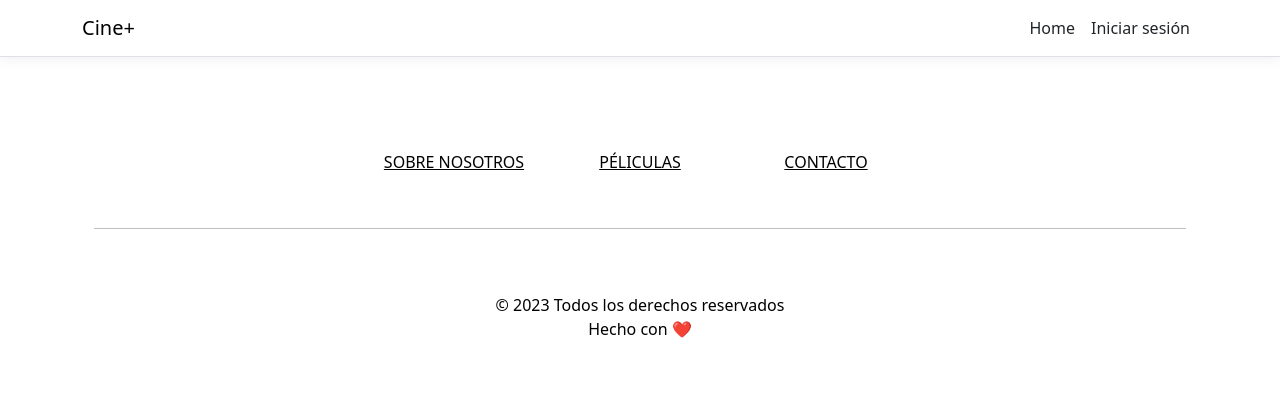
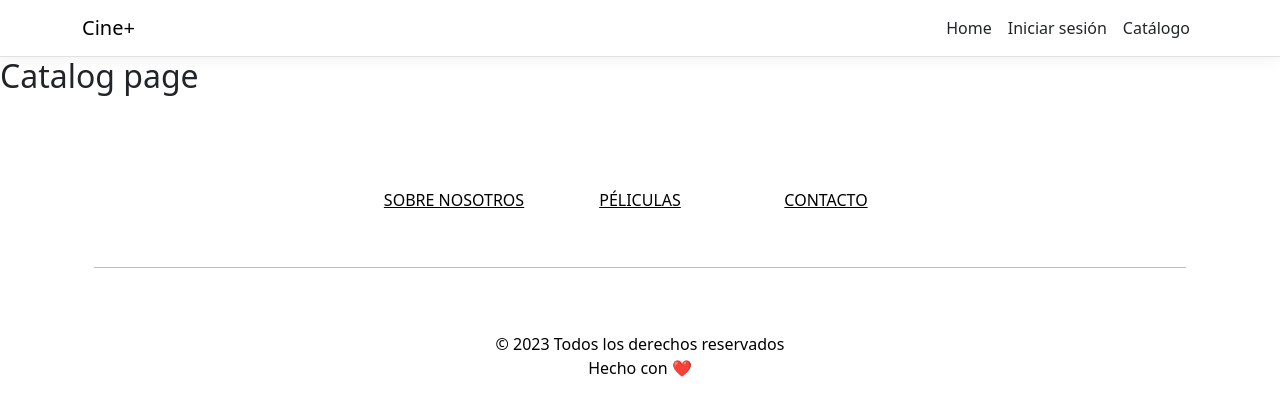
Before and after one commit to RogerMo01/cineplus, a React (Create React App) app in the folder ClientApp/: page /catalog in a window 1280 px wide. Shown: the top 416 px of the page. Built offline with nearby package versions, Linux system fonts and the light colour scheme.

Commit message:
feat: Add catalog page template

```diff
--- a/ClientApp/src/AppRoutes.tsx
+++ b/ClientApp/src/AppRoutes.tsx
@@ -5,6 +5,7 @@ import { FetchData } from './components/FetchData';
 import { Home } from './components/Home';
 import SignUpPage from './components/SignUpPage';
 import LogInPage from './components/LogInPage';
+import CatalogPage from './components/CatalogPage';
 
 interface AppRoute {
   index?: boolean;
@@ -20,6 +21,10 @@ const AppRoutes: AppRoute[] = [
   {
     path: '/log-in',
     element: <LogInPage />
+  },
+  {
+    path: '/catalog',
+    element: <CatalogPage />
   }
 ];
 
--- a/ClientApp/src/UnknownNavLinks.ts
+++ b/ClientApp/src/UnknownNavLinks.ts
@@ -9,6 +9,10 @@ const UnknownNavLinks: NavLinkRoute[] = [
     name: "Iniciar sesión",
     route: "/log-in",
   },
+  {
+    name: "Catálogo",
+    route: "/catalog"
+  }
 ];
 
 export default UnknownNavLinks;
--- /dev/null
+++ b/ClientApp/src/components/CatalogPage.tsx
@@ -0,0 +1,11 @@
+import React from "react";
+
+function CatalogPage() {
+  return (
+    <div>
+      <h2>Catalog page</h2>
+    </div>
+  );
+}
+
+export default CatalogPage;
```
